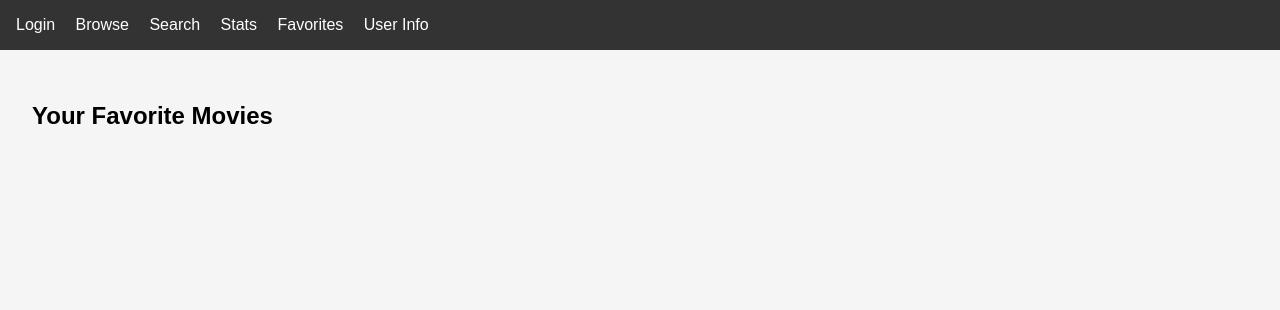
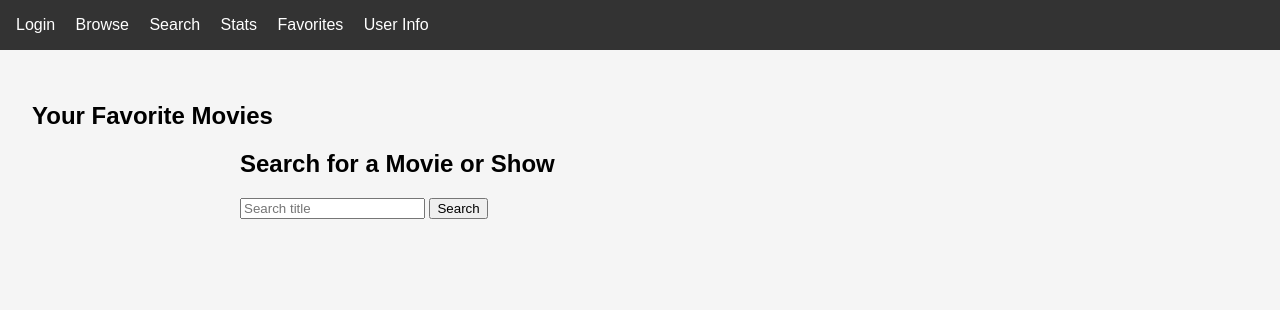
Before and after one commit to amandabarth/final_project, a Flask app: page /user_fav/1 in a window 1280 px wide. Shown: the top 310 px of the page. Run offline with Flask 3, Linux system fonts and the light colour scheme; data that the repository does not hold is empty.

Commit message:
adding serach to user_fav

```diff
--- a/app.py
+++ b/app.py
@@ -93,10 +93,26 @@ def get_most_common_genre(df):
     return flat_genres.value_counts().idxmax()
 
 
-@app.route("/user_fav/<user_id>")
+@app.route("/user_fav/<user_id>", methods=["GET", "POST"])
 def user_fav(user_id):
     favorites = get_user_fav(user_id)
+    #1. get user input from form
+    if flask.request.method == 'POST':
+        search = flask.request.form.get("query")
+        # 2. use search to get all possible movies
+        movies = search_fav_movies(search)
+    # 3. render template with movies as input
+        return flask.render_template("user_fav.html", user_id=user_id, favorites=movies)
     return flask.render_template("user_fav.html", user_id=user_id, favorites=favorites)
+
+def search_fav_movies(param: str):
+    con = sqlite3.connect("movies.db")
+    cur = con.cursor()
+    cur.execute(f'''SELECT Movies.movie_id, Movies.Series_Title, Movies.Overview
+                    FROM Users JOIN Favorites ON Users.user_id=Favorites.user_id JOIN Movies ON Favorites.movie_id=Movies.movie_id WHERE Users.user_id='{user_id}' AND Movie.Series_Title LIKE '%{param}%' OR Movies.Overview LIKE '% {param} %';''')
+    favorites = cur.fetchall()
+    con.close()
+    return favorites
 
 def get_user_fav(user_id):
     con = sqlite3.connect("movies.db")
--- a/templates/user_fav.html
+++ b/templates/user_fav.html
@@ -2,6 +2,13 @@
 {% block title %}Your Favorites{% endblock %}
 {% block content %}
 <h2>Your Favorite Movies</h2>
+<div class="form-container">
+<h2>Search for a Movie or Show</h2>
+<form method="POST">
+    <input type="text" name="query" placeholder="Search title">
+    <button type="submit">Search</button>
+</form>
+</div>
 <p>{{update}}</p>
 <div class="movie-container">
     {% for movie in favorites %}
```
